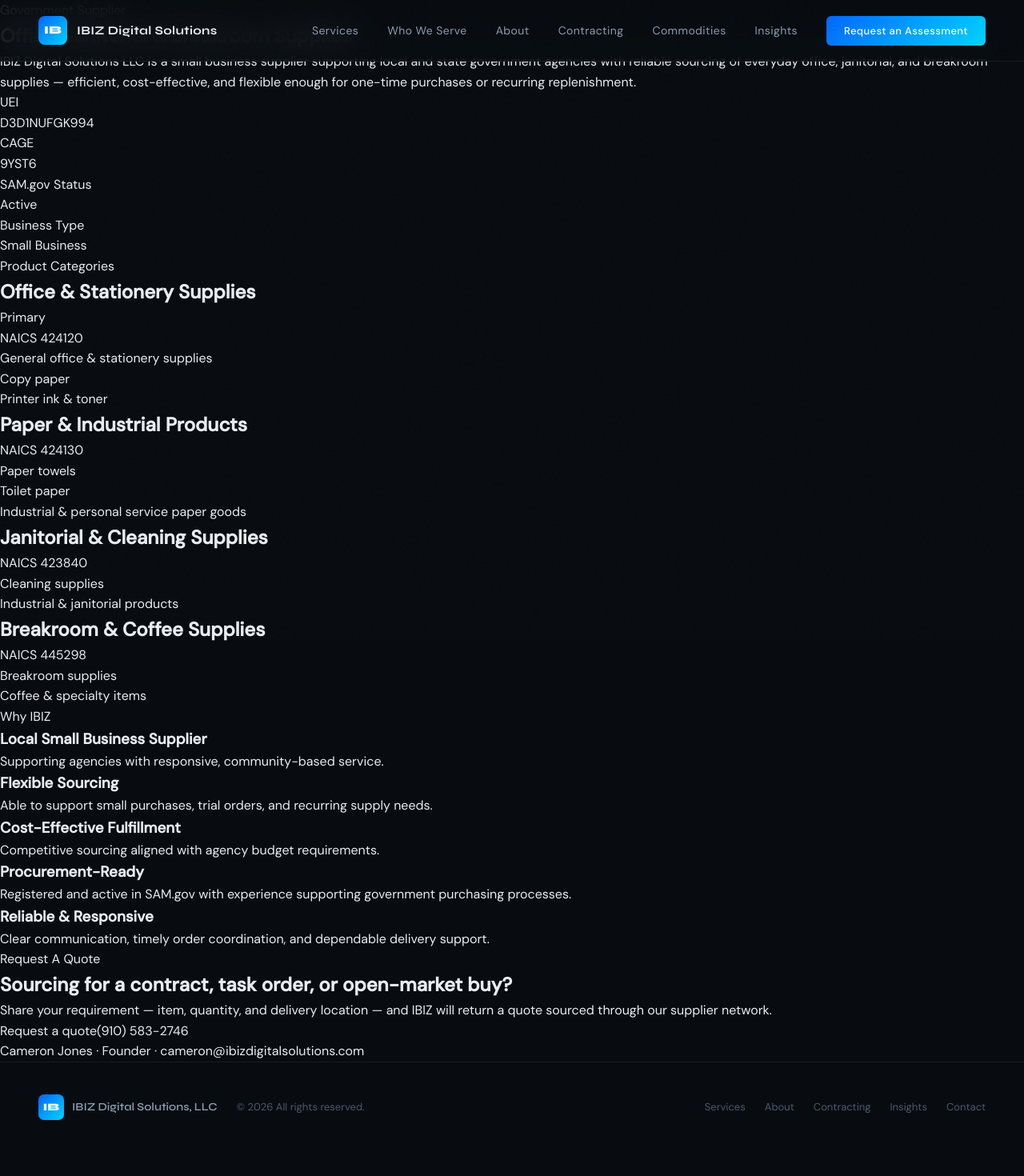
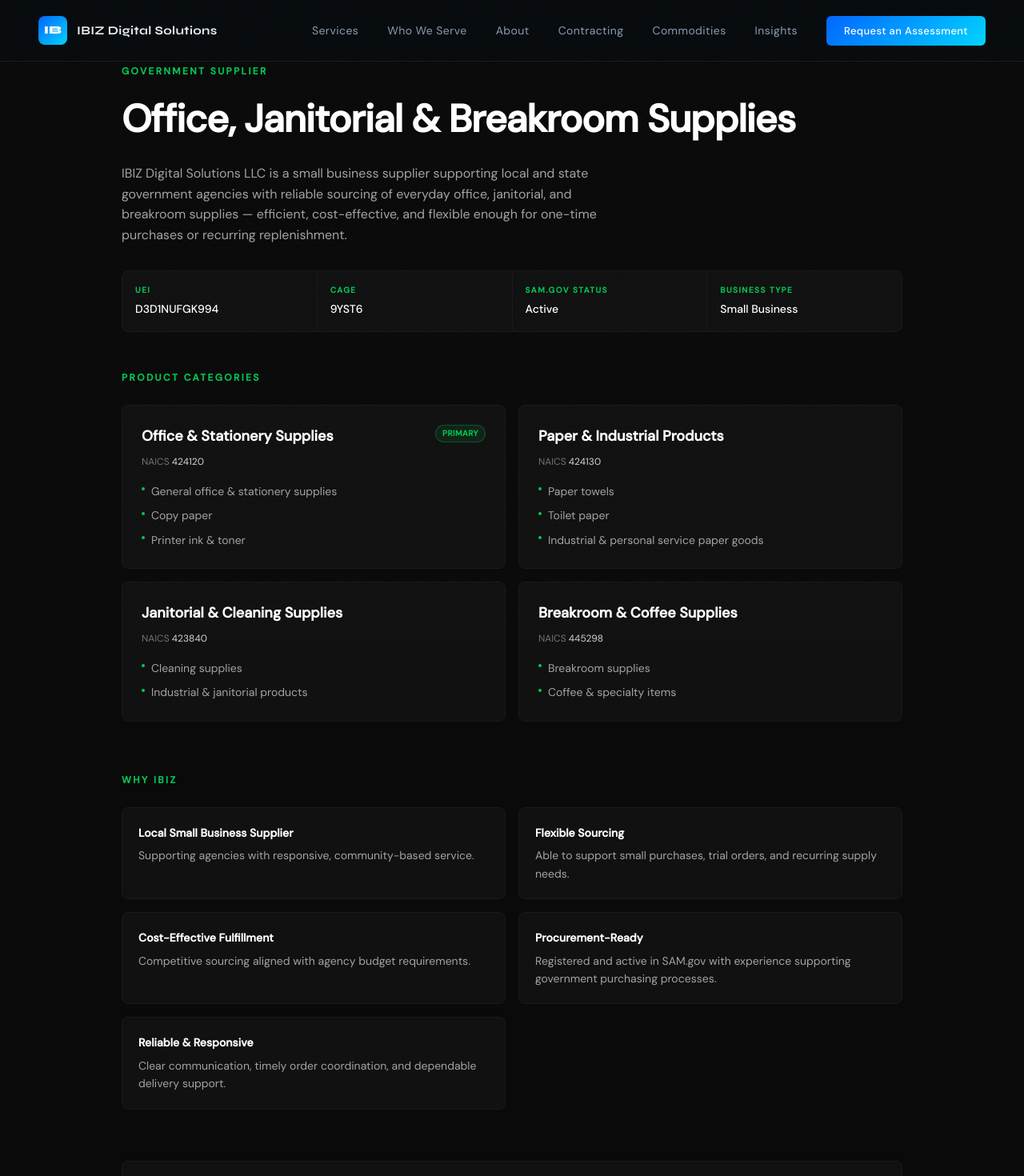
Before and after one commit to CamJon30/ibiz-digital-solutions, a Next.js app: page /commodities in a window 1280 px wide. Shown: the top 1470 px of the page at 80% size. Before the commit the page ends 1440 px from the top, so only its background shows below. Built offline with nearby package versions, Linux system fonts and the light colour scheme.

Commit message:
Refactor Commodities page layout and styles
Updated the layout and styles of the Commodities page to match the new design system. Enhanced metadata description and improved accessibility with semantic HTML.

```diff
--- a/app/commodities/page.tsx
+++ b/app/commodities/page.tsx
@@ -1,13 +1,11 @@
 // app/commodities/page.tsx
-// Government Supplier — Commodities subpage for IBIZ Digital Solutions LLC
-// Matches existing site design system: #0a0a0a bg, #111111 cards, #1a1a1a borders, #00c853 accent
-
 import type { Metadata } from "next";
+import styles from "./Commodities.module.css";
 
 export const metadata: Metadata = {
   title: "Government Supplier | IBIZ Digital Solutions LLC",
   description:
-    "IBIZ Digital Solutions LLC — SAM-registered Small Disadvantaged Business supplying office and facility commodities to federal, state, and local government buyers.",
+    "IBIZ Digital Solutions LLC — SAM-registered small business supplying office, janitorial, and breakroom commodities to government agencies.",
 };
 
 type Commodity = {
@@ -70,16 +68,12 @@
 
 export default function CommoditiesPage() {
   return (
-    <main className="min-h-screen bg-[#0a0a0a] text-white">
+    <main className={styles.main}>
       {/* Header / Capability Statement */}
-      <section className="mx-auto max-w-5xl px-6 pt-20 pb-12">
-        <p className="text-xs font-semibold uppercase tracking-[0.2em] text-[#00c853]">
-          Government Supplier
-        </p>
-        <h1 className="mt-3 text-4xl font-bold tracking-tight sm:text-5xl">
-          Office, Janitorial &amp; Breakroom Supplies
-        </h1>
-        <p className="mt-4 max-w-2xl text-base leading-relaxed text-neutral-400">
+      <section className={styles.header}>
+        <p className={styles.eyebrow}>Government Supplier</p>
+        <h1 className={styles.title}>Office, Janitorial &amp; Breakroom Supplies</h1>
+        <p className={styles.subtitle}>
           IBIZ Digital Solutions LLC is a small business supplier supporting
           local and state government agencies with reliable sourcing of
           everyday office, janitorial, and breakroom supplies — efficient,
@@ -87,57 +81,40 @@
           recurring replenishment.
         </p>
 
-        {/* Capability statement strip */}
-        <div className="mt-8 grid grid-cols-2 gap-px overflow-hidden rounded-lg border border-[#1a1a1a] bg-[#1a1a1a] sm:grid-cols-4">
+        <div className={styles.capabilityGrid}>
           {[
             { label: "UEI", value: "D3D1NUFGK994" },
             { label: "CAGE", value: "9YST6" },
             { label: "SAM.gov Status", value: "Active" },
             { label: "Business Type", value: "Small Business" },
           ].map((item) => (
-            <div key={item.label} className="bg-[#111111] p-4">
-              <p className="text-[10px] font-semibold uppercase tracking-[0.15em] text-[#00c853]">
-                {item.label}
-              </p>
-              <p className="mt-1 text-sm font-medium text-white">
-                {item.value}
-              </p>
+            <div key={item.label} className={styles.capabilityCell}>
+              <p className={styles.capabilityLabel}>{item.label}</p>
+              <p className={styles.capabilityValue}>{item.value}</p>
             </div>
           ))}
         </div>
       </section>
 
       {/* Commodities grid */}
-      <section className="mx-auto max-w-5xl px-6 pb-16">
-        <p className="text-xs font-semibold uppercase tracking-[0.2em] text-[#00c853]">
-          Product Categories
-        </p>
-        <div className="mt-6 grid gap-4 sm:grid-cols-2">
+      <section className={styles.section}>
+        <p className={styles.eyebrow}>Product Categories</p>
+        <div className={styles.categoryGrid}>
           {commodities.map((group) => (
-            <div
-              key={group.category}
-              className="rounded-lg border border-[#1a1a1a] bg-[#111111] p-6"
-            >
-              <div className="flex items-start justify-between gap-4">
-                <h2 className="text-lg font-semibold text-white">
-                  {group.category}
-                </h2>
+            <div key={group.category} className={styles.card}>
+              <div className={styles.cardHeader}>
+                <h2 className={styles.cardTitle}>{group.category}</h2>
                 {group.primary && (
-                  <span className="flex-none rounded-full border border-[#00c853]/30 bg-[#00c853]/10 px-2 py-0.5 text-[10px] font-semibold uppercase tracking-wide text-[#00c853]">
-                    Primary
-                  </span>
+                  <span className={styles.primaryBadge}>Primary</span>
                 )}
               </div>
-              <div className="mt-2 text-xs text-neutral-500">
-                NAICS <span className="text-neutral-300">{group.naics}</span>
+              <div className={styles.naics}>
+                NAICS <span className={styles.naicsValue}>{group.naics}</span>
               </div>
-              <ul className="mt-4 space-y-2">
+              <ul className={styles.itemList}>
                 {group.items.map((item) => (
-                  <li
-                    key={item}
-                    className="flex items-start gap-2 text-sm text-neutral-400"
-                  >
-                    <span className="mt-1.5 h-1 w-1 flex-none rounded-full bg-[#00c853]" />
+                  <li key={item} className={styles.item}>
+                    <span className={styles.dot} />
                     {item}
                   </li>
                 ))}
@@ -148,58 +125,43 @@
       </section>
 
       {/* Differentiators */}
-      <section className="mx-auto max-w-5xl px-6 pb-16">
-        <p className="text-xs font-semibold uppercase tracking-[0.2em] text-[#00c853]">
-          Why IBIZ
-        </p>
-        <div className="mt-6 grid gap-4 sm:grid-cols-2">
+      <section className={styles.section}>
+        <p className={styles.eyebrow}>Why IBIZ</p>
+        <div className={styles.diffGrid}>
           {differentiators.map((d) => (
-            <div
-              key={d.title}
-              className="rounded-lg border border-[#1a1a1a] bg-[#111111] p-5"
-            >
-              <h3 className="text-sm font-semibold text-white">{d.title}</h3>
-              <p className="mt-1.5 text-sm leading-relaxed text-neutral-400">
-                {d.body}
-              </p>
+            <div key={d.title} className={styles.diffCard}>
+              <h3 className={styles.diffTitle}>{d.title}</h3>
+              <p className={styles.diffBody}>{d.body}</p>
             </div>
           ))}
         </div>
       </section>
 
       {/* RFQ / Contact CTA */}
-      <section className="mx-auto max-w-5xl px-6 pb-24">
-        <div className="rounded-lg border border-[#1a1a1a] bg-[#111111] p-8 sm:p-10">
-          <p className="text-xs font-semibold uppercase tracking-[0.2em] text-[#00c853]">
-            Request A Quote
-          </p>
-          <h2 className="mt-3 text-2xl font-semibold text-white">
+      <section className={styles.section}>
+        <div className={styles.ctaCard}>
+          <p className={styles.eyebrow}>Request A Quote</p>
+          <h2 className={styles.ctaTitle}>
             Sourcing for a contract, task order, or open-market buy?
           </h2>
-          <p className="mt-3 max-w-2xl text-sm leading-relaxed text-neutral-400">
+          <p className={styles.ctaBody}>
             Share your requirement — item, quantity, and delivery location —
             and IBIZ will return a quote sourced through our supplier network.
           </p>
-          <div className="mt-6 flex flex-wrap items-center gap-4">
+          <div className={styles.ctaRow}>
             <a
               href="mailto:cameron@ibizdigitalsolutions.com?subject=Commodities%20RFQ"
-              className="inline-block rounded-md bg-[#00c853] px-5 py-2.5 text-sm font-semibold text-black transition hover:brightness-110"
+              className={styles.ctaButton}
             >
               Request a quote
             </a>
-            <a
-              href="tel:+19105832746"
-              className="text-sm font-medium text-neutral-400 transition hover:text-white"
-            >
+            <a href="tel:+19105832746" className={styles.ctaPhone}>
               (910) 583-2746
             </a>
           </div>
-          <p className="mt-6 text-xs text-neutral-500">
+          <p className={styles.ctaContact}>
             Cameron Jones · Founder ·{" "}
-            <a
-              href="mailto:cameron@ibizdigitalsolutions.com"
-              className="text-neutral-400 hover:text-white"
-            >
+            <a href="mailto:cameron@ibizdigitalsolutions.com">
               cameron@ibizdigitalsolutions.com
             </a>
           </p>
```
